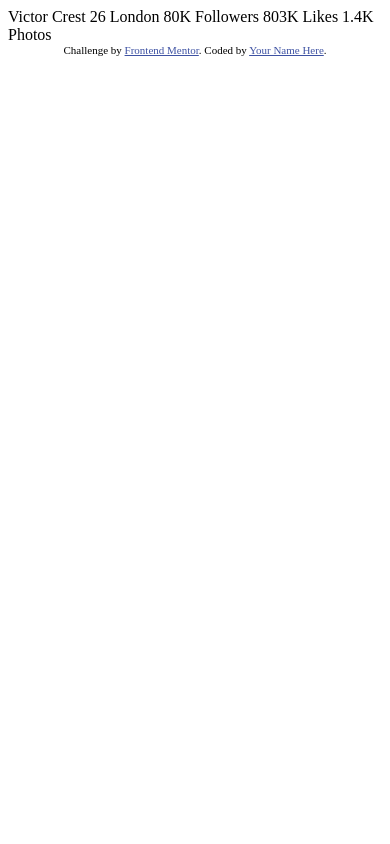
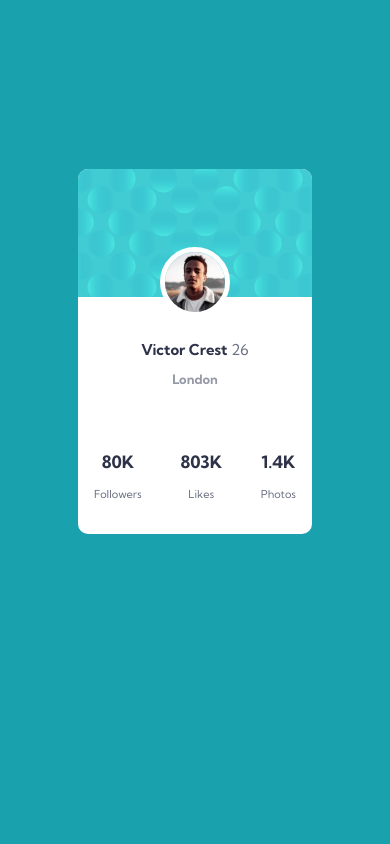
Before and after one commit to lifeoncode/profile-card-component, a plain HTML site: page index.html in a window 390 px wide. Shown: the top 844 px of the page. Drawn offline with Linux system fonts and the light colour scheme.

Commit message:
challenge complete

```diff
--- a/css/_config.scss
+++ b/css/_config.scss
@@ -0,0 +1,37 @@
+@import url("https://fonts.googleapis.com/css2?family=Kumbh+Sans:wght@400;700&display=swap");
+
+*,
+*::before,
+*::after {
+  box-sizing: border-box;
+  padding: 0;
+  margin: 0;
+}
+
+img {
+  width: 100%;
+}
+
+$dark-cyan: hsl(185, 75%, 39%);
+$dark-blue: hsl(229, 23%, 23%);
+$grayish-blue: hsl(227, 10%, 46%);
+$dark-gray: hsl(0, 0%, 59%);
+
+$tiny: 11px;
+$small: 13px;
+$medium: 15px;
+$big: 20px;
+$large: 32px;
+
+@mixin flex($align, $justify, $dir) {
+  display: flex;
+  flex-direction: $dir;
+  align-items: $align;
+  justify-content: $justify;
+}
+
+@mixin grid($columns, $gap) {
+  display: grid;
+  grid-template-columns: $columns;
+  gap: $gap;
+}
--- a/css/style.scss
+++ b/css/style.scss
@@ -0,0 +1,167 @@
+@import "./config";
+
+body {
+  background-color: $dark-cyan;
+  font-family: "Kumbh Sans", sans-serif;
+  height: 100vh;
+  position: relative;
+  overflow: hidden;
+}
+
+.top-bg-pattern {
+  position: absolute;
+  top: -50%;
+  left: -5%;
+  width: 50%;
+}
+
+.bottom-bg-pattern {
+  position: absolute;
+  bottom: -50%;
+  right: -5%;
+  width: 50%;
+}
+
+.card {
+  background-color: #ffffff;
+  border-radius: 10px;
+  position: relative;
+  z-index: 2;
+  top: 20%;
+  width: 40%;
+  margin: 0 auto;
+  overflow: hidden;
+
+  &-header {
+    padding: 64px 0;
+    background: url(../images/bg-pattern-card.svg) no-repeat center/cover;
+  }
+}
+
+.profile {
+  text-align: center;
+
+  img {
+    display: block;
+    width: 20%;
+    border: 5px solid #ffffff;
+    border-radius: 50%;
+    margin: -50px auto 22px auto;
+  }
+
+  div {
+    span {
+      font-size: $medium + 2;
+
+      &.name {
+        font-weight: 700;
+        color: $dark-blue;
+      }
+
+      &.age {
+        color: $grayish-blue;
+      }
+
+      &.place {
+        display: block;
+        margin-top: 12px;
+        color: $grayish-blue;
+        font-size: $small;
+        font-weight: 600;
+        opacity: 0.7;
+      }
+    }
+  }
+}
+
+.stats {
+  padding: 64px 64px 32px 64px;
+  @include flex(center, space-between, row);
+  text-align: center;
+
+  div {
+    h3 {
+      color: $dark-blue;
+      margin-bottom: 10px;
+    }
+
+    span {
+      color: $grayish-blue;
+      font-size: $tiny;
+    }
+  }
+}
+
+@media screen and (max-width: 1000px) {
+  .profile {
+    img {
+      width: 30%;
+      margin: -50px auto 22px auto;
+    }
+  }
+
+  .stats {
+    padding: 64px 32px 32px 32px;
+  }
+}
+
+@media screen and (max-width: 700px) {
+  .card {
+    width: 60%;
+  }
+}
+
+@media screen and (max-width: 460px) {
+  .profile {
+    img {
+      width: 30%;
+      margin: -50px auto 22px auto;
+    }
+
+    div {
+      span {
+        font-size: $medium;
+      }
+    }
+  }
+
+  .stats {
+    padding: 64px 16px 32px 16px;
+
+    h3 {
+      font-size: $medium + 2;
+    }
+  }
+}
+
+@media screen and (max-width: 380px) {
+  .card {
+    width: 80%;
+  }
+}
+
+@media screen and (max-height: 480px) {
+  .card {
+    top: 10%;
+  }
+}
+
+@media screen and (max-height: 410px) {
+  .profile {
+    img {
+      margin: -50px auto 10px auto;
+    }
+
+    div {
+      span {
+        &.place {
+          margin-top: 5px;
+        }
+      }
+    }
+  }
+
+  .stats {
+    padding: 22px 16px 16px 16px;
+  }
+}
--- a/index.html
+++ b/index.html
@@ -2,34 +2,49 @@
 <html lang="en">
 <head>
   <meta charset="UTF-8">
-  <meta name="viewport" content="width=device-width, initial-scale=1.0"> <!-- displays site properly based on user's device -->
-
+  <meta name="viewport" content="width=device-width, initial-scale=1.0">
   <link rel="icon" type="image/png" sizes="32x32" href="./images/favicon-32x32.png">
-
-  <title>Frontend Mentor | Profile card component</title>
-
-  <!-- Feel free to remove these styles or customise in your own stylesheet 👍 -->
-  <style>
-    .attribution { font-size: 11px; text-align: center; }
-    .attribution a { color: hsl(228, 45%, 44%); }
-  </style>
+  <link rel="stylesheet" href="https://cdnjs.cloudflare.com/ajax/libs/font-awesome/5.15.2/css/all.min.css" />
+  <link rel="stylesheet" href="./css/style.css">
+  <title>Frontend Mentor | Profile card component [by nduduzo]</title>
 </head>
 <body>
-  Victor Crest
-  26
-  London
 
-  80K
-  Followers
+  <img src="./images/bg-pattern-top.svg" alt="background icon" class="top-bg-pattern">
+  <img src="./images/bg-pattern-bottom.svg" alt="background icon" class="bottom-bg-pattern">
 
-  803K
-  Likes
+  <div class="card">
+    <div class="card-header"></div>
 
-  1.4K
-  Photos
-  <div class="attribution">
+    <div class="profile">
+      <img src="./images/image-victor.jpg" alt="profile photo">
+      <div>
+        <span class="name">Victor Crest</span>
+        <span class="age">26</span>
+        <span class="place">London</span>
+      </div>
+    </div>
+
+    <div class="stats">
+      <div class="followers">
+        <h3>80K</h3>
+        <span>Followers</span>
+      </div>
+      <div class="likes">
+        <h3>803K</h3>
+        <span>Likes</span>
+      </div>
+      <div class="photos">
+        <h3>1.4K</h3>
+        <span>Photos</span>
+      </div>
+    </div>
+  </div>
+
+
+  <!--<div class="attribution">
     Challenge by <a href="https://www.frontendmentor.io?ref=challenge" target="_blank">Frontend Mentor</a>.
-    Coded by <a href="#">Your Name Here</a>.
-  </div>
+    Coded by <a href="https://twitter.com/ndudzo__">nduduzo</a>.
+  </div>-->
 </body>
 </html>
```
Also changed, not shown: css/style.css (added), 1 other file.
